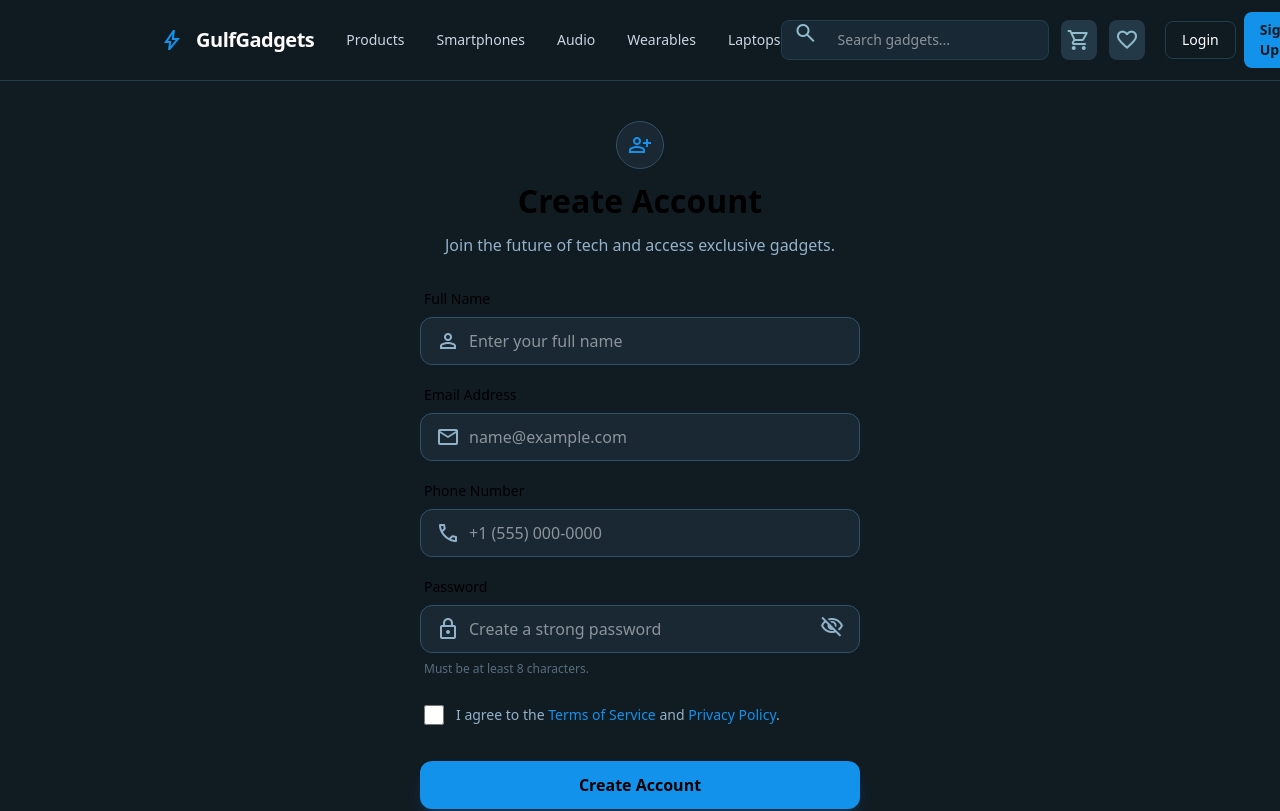
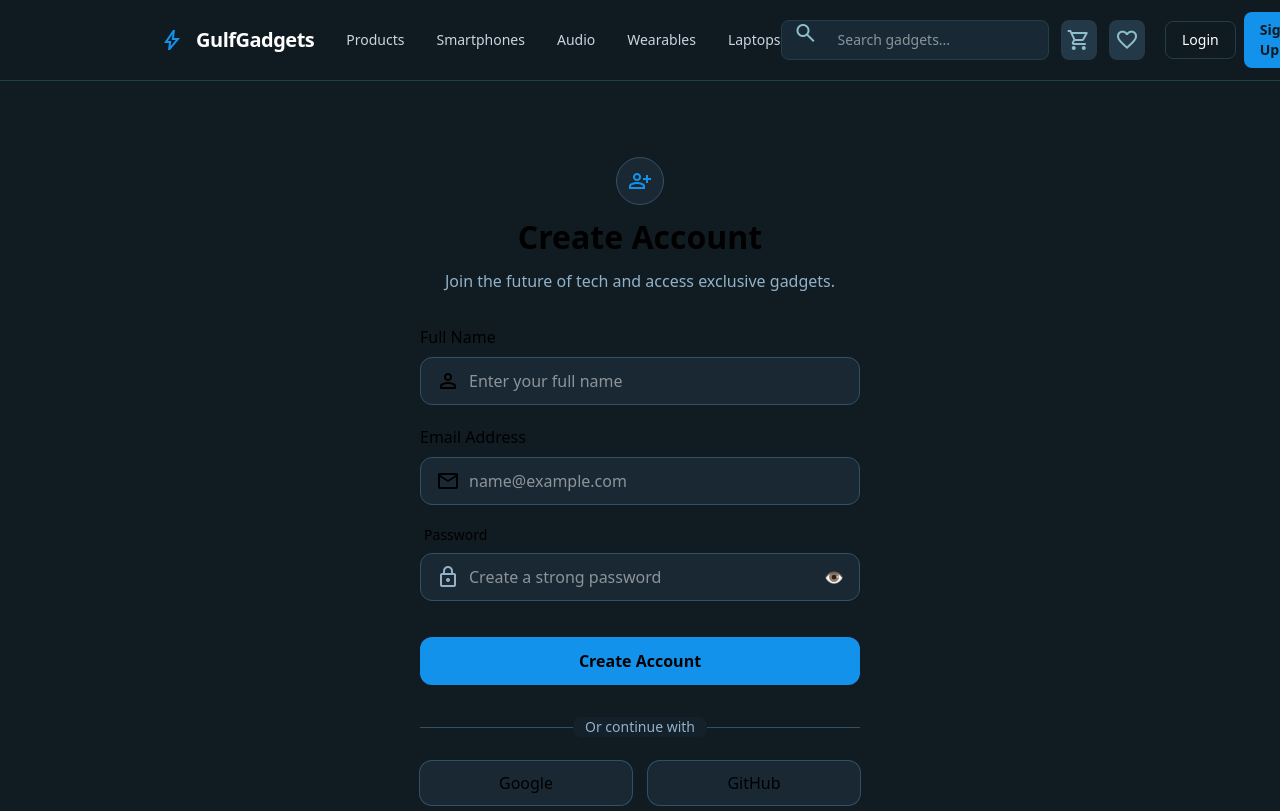
Before and after one commit to hum65110-hash/GulGgadgets, a React (Vite) app in the folder TechTrends/: page /register in a window 1280 px wide. Shown: the top 811 px of the page. Built offline with nearby package versions, Linux system fonts and the light colour scheme.

Commit message:
Integrated Login and signup

```diff
--- a/TechTrends/package.json
+++ b/TechTrends/package.json
@@ -11,6 +11,7 @@
   },
   "dependencies": {
     "@tailwindcss/vite": "^4.1.18",
+    "axios": "^1.13.4",
     "react": "^19.2.0",
     "react-dom": "^19.2.0",
     "react-hot-toast": "^2.6.0",
--- /dev/null
+++ b/TechTrends/src/api/auth.js
@@ -0,0 +1,7 @@
+import api from "./client";
+
+export const signupUser = (data) =>
+  api.post("/signup", data);
+
+export const loginUser = (data) =>
+  api.post("/login", data);
--- /dev/null
+++ b/TechTrends/src/api/client.js
@@ -0,0 +1,24 @@
+import axios from "axios";
+
+const api = axios.create({
+  baseURL: "http://localhost:8000/api/v1",
+  headers: {
+    "Content-Type": "application/json",
+  },
+});
+
+// Attach token automatically
+api.interceptors.request.use(
+  (config) => {
+    const token = localStorage.getItem("token");
+
+    if (token) {
+      config.headers.Authorization = `Bearer ${token}`;
+    }
+
+    return config;
+  },
+  (error) => Promise.reject(error)
+);
+
+export default api;
--- a/TechTrends/src/components/auth/LoginForm.jsx
+++ b/TechTrends/src/components/auth/LoginForm.jsx
@@ -1,82 +1,71 @@
+import { useState } from "react";
+import { loginUser } from "../../api/auth";
+import { useNavigate } from "react-router-dom";
+
+
 export default function LoginForm() {
+  const navigate = useNavigate()
+  const [form, setForm] = useState({
+    email: "",
+    password: "",
+  });
+
+  const handleChange = (e) =>
+    setForm({
+      ...form,
+      [e.target.name]: e.target.value,
+    });
+
+  const handleSubmit = async (e) => {
+    e.preventDefault();
+
+    try {
+      const res = await loginUser(form);
+
+      localStorage.setItem("token", res.data.token);
+      window.dispatchEvent(
+        new Event("authChanged")
+      );
+
+      alert("Login successful!");
+      navigate("/")
+    } catch (err) {
+      alert(
+        err.response?.data?.message ||
+        "Login failed"
+      );
+      navigate("/register")
+    }
+  };
+
   return (
-    <form className="flex flex-col gap-5">
-
-      {/* Email */}
-      <label className="flex flex-col gap-2">
-
-        <span className="text-sm font-medium">
-          Email Address
-        </span>
-
-        <div className="relative">
-
-          <span className="absolute inset-y-0 left-0 pl-4 flex items-center text-text-muted-light">
-            <span className="material-symbols-outlined text-[20px]">
-              mail
-            </span>
-          </span>
-
+    <form
+      onSubmit={handleSubmit}
+      className="flex flex-col gap-5"
+    >
       <input
-            type="email"
+        name="email"
         placeholder="john@example.com"
-            className="w-full h-12 rounded-lg border border-border-dark bg-surface-dark/50 pl-11 pr-4 text-sm focus:ring-2 focus:ring-primary/50 focus:border-primary"
+        value={form.email}
+        onChange={handleChange}
+        className="h-12 rounded-lg pl-4"
       />
-
-        </div>
-
-      </label>
-
-      {/* Password */}
-      <label className="flex flex-col gap-2">
-
-        <div className="flex justify-between">
-
-          <span className="text-sm font-medium">
-            Password
-          </span>
-
-          <a className="text-primary text-xs hover:opacity-80">
-            Forgot Password?
-          </a>
-
-        </div>
-
-        <div className="relative">
-
-          <span className="absolute inset-y-0 left-0 pl-4 flex items-center text-text-muted-light">
-            <span className="material-symbols-outlined text-[20px]">
-              lock
-            </span>
-          </span>
 
       <input
         type="password"
-            placeholder="Enter your password"
-            className="w-full h-12 rounded-lg border border-border-dark bg-surface-dark/50 pl-11 pr-10 text-sm focus:ring-2 focus:ring-primary/50 focus:border-primary"
+        name="password"
+        placeholder="Enter password"
+        value={form.password}
+        onChange={handleChange}
+        className="h-12 rounded-lg pl-4"
       />
 
       <button
-            type="button"
-            className="absolute inset-y-0 right-0 pr-3 flex items-center text-text-muted-light hover:text-white"
-          >
-            <span className="material-symbols-outlined text-[20px]">
-              visibility
-            </span>
-          </button>
-
-        </div>
-
-      </label>
-
-      {/* Submit */}
-      <button
         type="submit"
-        className="h-12 rounded-lg bg-primary hover:bg-blue-500 font-bold tracking-wide shadow-lg shadow-primary/25 active:scale-[0.98] transition"
+        className="h-12 rounded-lg bg-primary font-bold"
       >
         Sign In
       </button>
-
     </form>
   );
 }
--- a/TechTrends/src/components/auth/RegisterForm.jsx
+++ b/TechTrends/src/components/auth/RegisterForm.jsx
@@ -1,40 +1,111 @@
 import { useState } from "react";
+import { signupUser } from "../../api/auth";
+import { useNavigate } from "react-router-dom";
+
+function InputField({
+  id,
+  name,
+  label,
+  icon,
+  placeholder,
+  type = "text",
+  value,
+  onChange,
+}) {
+  return (
+    <div className="flex flex-col gap-2">
+      <label htmlFor={id}>
+        {label}
+      </label>
+
+      <div className="relative">
+
+        <span className="material-symbols-outlined absolute left-4 top-1/2 -translate-y-1/2">
+          {icon}
+        </span>
+
+        <input
+          id={id}
+          name={name}
+          value={value}
+          onChange={onChange}
+          type={type}
+          placeholder={placeholder}
+          className="w-full h-12 rounded-xl bg-[#192833] border border-[#325167] pl-12 pr-4 text-white"
+        />
+
+      </div>
+    </div>
+  );
+}
+
 
 export default function RegisterForm() {
   const [showPassword, setShowPassword] = useState(false);
+  const navigate = useNavigate()
+  const [form, setForm] = useState({
+    name: "",
+    email: "",
+    password: "",
+  });
+
+  const handleChange = (e) =>
+    setForm({
+      ...form,
+      [e.target.name]: e.target.value,
+    });
+
+  const handleSubmit = async (e) => {
+    e.preventDefault();
+
+    try {
+      const res = await signupUser(form);
+
+      localStorage.setItem("token", res.data.token);
+      window.dispatchEvent(
+        new Event("authChanged")
+      );
+
+      alert("Signup successful!");
+      navigate("/")
+    } catch (err) {
+      alert(
+        err.response?.data?.message ||
+        "Signup failed"
+      );
+    }
+  };
 
   return (
-    <form className="flex flex-col gap-5">
-
+    <form
+      onSubmit={handleSubmit}
+      className="flex flex-col gap-5"
+    >
       <InputField
-        id="fullname"
+        id="name"
+        name="name"
         label="Full Name"
         icon="person"
         placeholder="Enter your full name"
+        value={form.name}
+        onChange={handleChange}
       />
 
       <InputField
         id="email"
+        name="email"
         label="Email Address"
         icon="mail"
         placeholder="name@example.com"
         type="email"
+        value={form.email}
+        onChange={handleChange}
       />
 
-      <InputField
-        id="phone"
-        label="Phone Number"
-        icon="call"
-        placeholder="+1 (555) 000-0000"
-      />
-
-      {/* Password */}
+      {/* PASSWORD */}
       <div className="flex flex-col gap-2">
 
-        <label
-          htmlFor="password"
-          className="text-sm font-medium ml-1"
-        >
+        <label className="text-sm font-medium ml-1">
           Password
         </label>
 
@@ -45,102 +116,35 @@ export default function RegisterForm() {
           </span>
 
           <input
-            id="password"
-            type={showPassword ? "text" : "password"}
+            name="password"
+            type={
+              showPassword ? "text" : "password"
+            }
             placeholder="Create a strong password"
+            value={form.password}
+            onChange={handleChange}
             className="w-full h-12 rounded-xl bg-[#192833] border border-[#325167] pl-12 pr-12 text-white focus:ring-2 focus:ring-primary/50 focus:border-primary"
           />
 
           <button
             type="button"
-            onClick={() => setShowPassword((p) => !p)}
-            className="absolute right-4 top-1/2 -translate-y-1/2 text-[#92b2c9] hover:text-white"
+            onClick={() =>
+              setShowPassword((p) => !p)
+            }
+            className="absolute right-4 top-1/2 -translate-y-1/2"
           >
-            <span className="material-symbols-outlined">
-              {showPassword ? "visibility" : "visibility_off"}
-            </span>
+            👁
           </button>
 
         </div>
-
-        <p className="text-xs text-[#586e7e] ml-1">
-          Must be at least 8 characters.
-        </p>
-
       </div>
 
-      {/* Terms */}
-      <div className="flex items-start gap-3 mt-2 px-1">
-
-        <input
-          id="terms"
-          type="checkbox"
-          className="h-5 w-5 rounded border-[#325167] bg-[#192833] text-primary"
-        />
-
-        <label
-          htmlFor="terms"
-          className="text-sm text-[#92b2c9]"
-        >
-          I agree to the{" "}
-          <span className="text-primary hover:underline">
-            Terms of Service
-          </span>{" "}
-          and{" "}
-          <span className="text-primary hover:underline">
-            Privacy Policy
-          </span>
-          .
-        </label>
-
-      </div>
-
-      {/* Submit */}
       <button
         type="submit"
-        className="mt-4 h-12 rounded-xl bg-primary hover:bg-primary/90 font-bold shadow-lg shadow-primary/20"
+        className="mt-4 h-12 rounded-xl bg-primary font-bold"
       >
         Create Account
       </button>
-
     </form>
   );
 }
-
-/* ------------------ */
-
-function InputField({
-  id,
-  label,
-  icon,
-  placeholder,
-  type = "text",
-}) {
-  return (
-    <div className="flex flex-col gap-2">
-
-      <label
-        htmlFor={id}
-        className="text-sm font-medium ml-1"
-      >
-        {label}
-      </label>
-
-      <div className="relative">
-
-        <span className="material-symbols-outlined absolute left-4 top-1/2 -translate-y-1/2 text-[#92b2c9]">
-          {icon}
-        </span>
-
-        <input
-          id={id}
-          type={type}
-          placeholder={placeholder}
-          className="w-full h-12 rounded-xl bg-[#192833] border border-[#325167] pl-12 pr-4 text-white focus:ring-2 focus:ring-primary/50 focus:border-primary"
-        />
-
-      </div>
-
-    </div>
-  );
-}
```
Also changed, not shown: TechTrends/src/components/Navbar.jsx (+56 -9 lines), 1 other file (tests, documents, lock files or other folders). Lines whose indentation alone changed are shown as unchanged.
